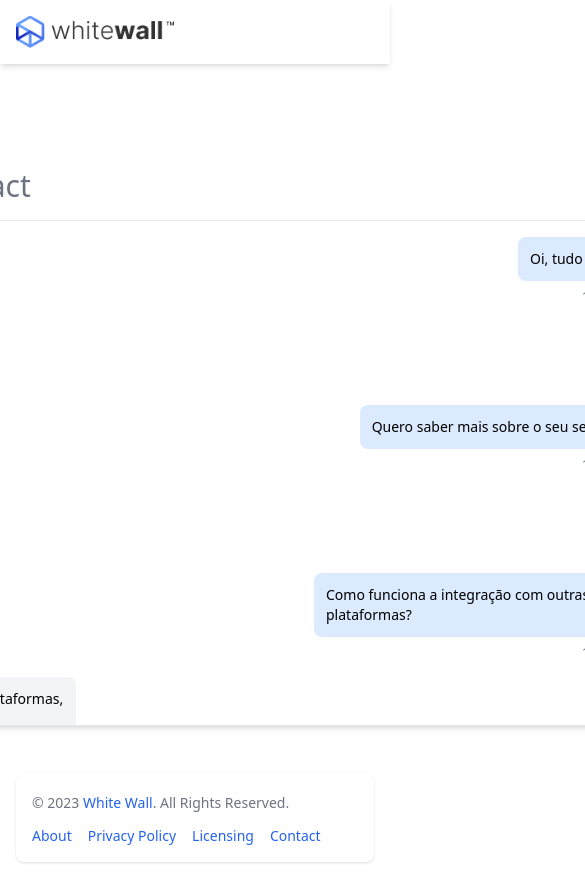
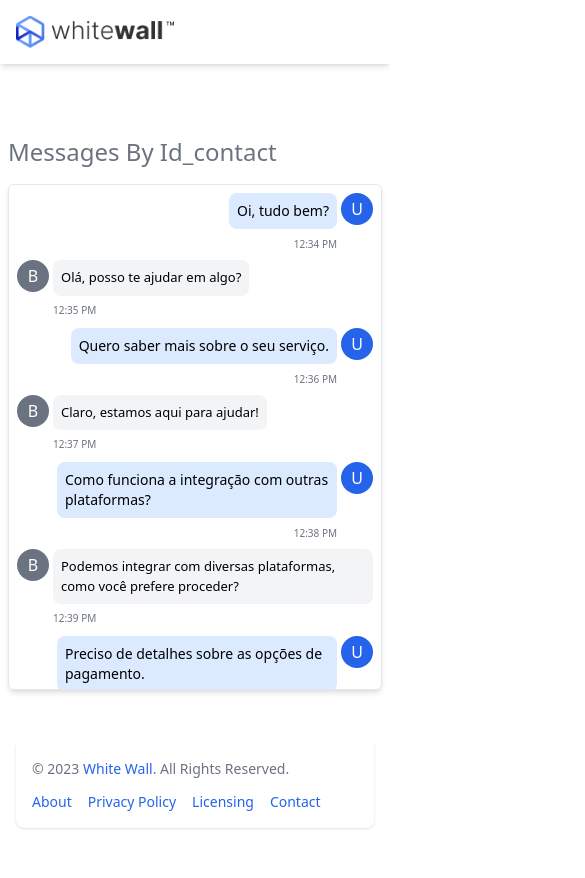
Before and after one commit to guicondee/white-wall-svelte, a SvelteKit app: page /contacts/1 in a window 390 px wide. Shown: the top 878 px of the page, 585 px wide, since content can reach past the window. After the commit the page ends 844 px from the top, so only its background shows below. Built offline with nearby package versions, Linux system fonts and the light colour scheme; some icons are missing.

Commit message:
Final Task

```diff
--- a/src/lib/Components/ListItem/ListItem.svelte
+++ b/src/lib/Components/ListItem/ListItem.svelte
@@ -31,7 +31,7 @@
         </div>
         <button
             on:click={navigateToConversation}
-            class="inline-flex items-center px-2 py-2 text-sm font-semibold text-white bg-blue-600 rounded-md hover:bg-blue-700 dark:bg-blue-500 dark:hover:bg-blue-600"
+            class="inline-flex items-center lg:px-2 px-1.5 py-1.5 lg:py-2 text-sm font-semibold text-white bg-blue-600 rounded-md hover:bg-blue-700 dark:bg-blue-500 dark:hover:bg-blue-600"
         >
             Ver Conversa
         </button>
--- a/src/routes/+page.svelte
+++ b/src/routes/+page.svelte
@@ -124,8 +124,8 @@
     });
 </script>
 
-<div class="container mx-auto flex justify-center flex-col py-8">
-    <h1 class="text-3xl mb-4 text-gray-500">Contacts</h1>
+<div class="container px-4 mx-auto lg:flex lg:justify-center flex-col py-8">
+    <h1 class="lg:text-3xl text-2xl mb-4 text-gray-500">Contacts</h1>
     <ul class="min-h-[576px] w-full border rounded-md pl-3 pr-3 pt-1">
         {#if contacts.length}
             {#each contacts as contact}
@@ -142,7 +142,7 @@
     <div class="flex justify-center items-center gap-10 mt-4">
         <button
             on:click={prevPage}
-            class="px-4 py-2 text-sm font-semibold text-white bg-gray-600 rounded-md hover:bg-gray-400"
+            class="lg:px-4 px-2 py-1.5 lg:py-2 text-sm font-semibold text-white bg-gray-600 rounded-md hover:bg-gray-400"
             disabled={currentPage === 1}
         >
             Anterior
@@ -152,7 +152,7 @@
         </span>
         <button
             on:click={nextPage}
-            class="px-4 py-2 text-sm font-semibold text-white bg-gray-600 rounded-md hover:bg-gray-400"
+            class="lg:px-4 px-2 py-1.5 lg:py-2 text-sm font-semibold text-white bg-gray-600 rounded-md hover:bg-gray-400"
             disabled={currentPage === totalPages}
         >
             Próximo
--- a/src/routes/contacts/[id]/+page.svelte
+++ b/src/routes/contacts/[id]/+page.svelte
@@ -133,7 +133,7 @@
     }
 </script>
 
-<div class="container mx-auto w-full flex justify-center py-8">
+<div class="container px-2 lg:mx-auto lg:w-full flex lg:justify-center lg:py-8">
     <div class="h-full">
         <div class="">
             <a class="" href="/">
@@ -142,20 +142,20 @@
         </div>
         <div class="flex flex-col mt-10">
             <div>
-                <h1 class="text-3xl mb-4 text-gray-500">Messages By Id_contact</h1>
+                <h1 class="lg:text-3xl text-2xl mb-4 text-gray-500">Messages By Id_contact</h1>
             </div>
 
             <div>
-                <ul class="space-y-4 border w-[1000px] rounded-md shadow-md p-4">
+                <ul class="space-y-2 border lg:w-[1000px] rounded-md shadow-md p-2 lg:p-4">
                     {#each messages as message}
                         <li class="flex items-start {message.direction === 'sent' ? 'justify-end' : 'justify-start'}">
                             {#if message.direction === "sent"}
-                                <div class="flex flex-row space-x-3">
-                                    <div class="max-w-xs">
-                                        <div class="bg-blue-100 p-3 rounded-lg">
-                                            <p class="text-sm">{message.content}</p>
+                                <div class="flex flex-row space-x-1 lg:space-x-3">
+                                    <div class="lg:max-w-xs max-w-[280px]">
+                                        <div class="bg-blue-100 lg:p-3 p-2 rounded-lg">
+                                            <p class="text-sm text-[13px]">{message.content}</p>
                                         </div>
-                                        <span class="text-xs text-gray-500 float-right mt-2"
+                                        <span class="lg:text-xs text-[10px] font-medium text-gray-500 float-right mt-2"
                                             >{formatTimestamp(message.timestamp)}</span
                                         >
                                     </div>
@@ -169,7 +169,7 @@
                                     </div>
                                 </div>
                             {:else}
-                                <div class="flex space-x-3">
+                                <div class="flex lg:space-x-3 space-x-1">
                                     <div class="flex-shrink-0">
                                         <div
                                             class="w-8 h-8 rounded-full bg-gray-500 flex items-center justify-center text-white"
@@ -179,10 +179,12 @@
                                     </div>
 
                                     <div class="max-w-xs">
-                                        <div class="bg-gray-100 p-3 rounded-lg">
-                                            <p class="text-sm">{message.content}</p>
+                                        <div class="bg-gray-100 lg:p-3 p-2 rounded-lg">
+                                            <p class="lg:text-sm text-[13px]">{message.content}</p>
                                         </div>
-                                        <span class="text-xs text-gray-500">{formatTimestamp(message.timestamp)}</span>
+                                        <span class="text-[10px] font-medium lg:text-xs text-gray-500"
+                                            >{formatTimestamp(message.timestamp)}</span
+                                        >
                                     </div>
                                 </div>
                             {/if}
--- a/src/routes/login/+page.svelte
+++ b/src/routes/login/+page.svelte
@@ -63,7 +63,6 @@
                     contactsStore.set(response.resource?.items as Contact[]);
                     totalContactStore.set(response.resource?.total);
 
-                    localStorage.setItem("authToken", blip_hash);
                     localStorage.setItem("totalContacts", JSON.stringify(response.resource.total as ITotalContacts));
                     goto(`/?page=${currentPage}`);
                 } else {
@@ -78,7 +77,7 @@
     };
 </script>
 
-<div class="flex items-center justify-center min-h-screen bg-background-light">
+<div class="flex lg:px-0 md:px-0 px-4 items-center justify-center min-h-screen bg-background-light">
     <div class="w-full max-w-sm p-8 border border-gray-200 rounded-lg shadow-md">
         <div class="flex justify-center mb-6">
             <img src={LogoWhiteWall} alt="Logo" class="h-14" />
```
